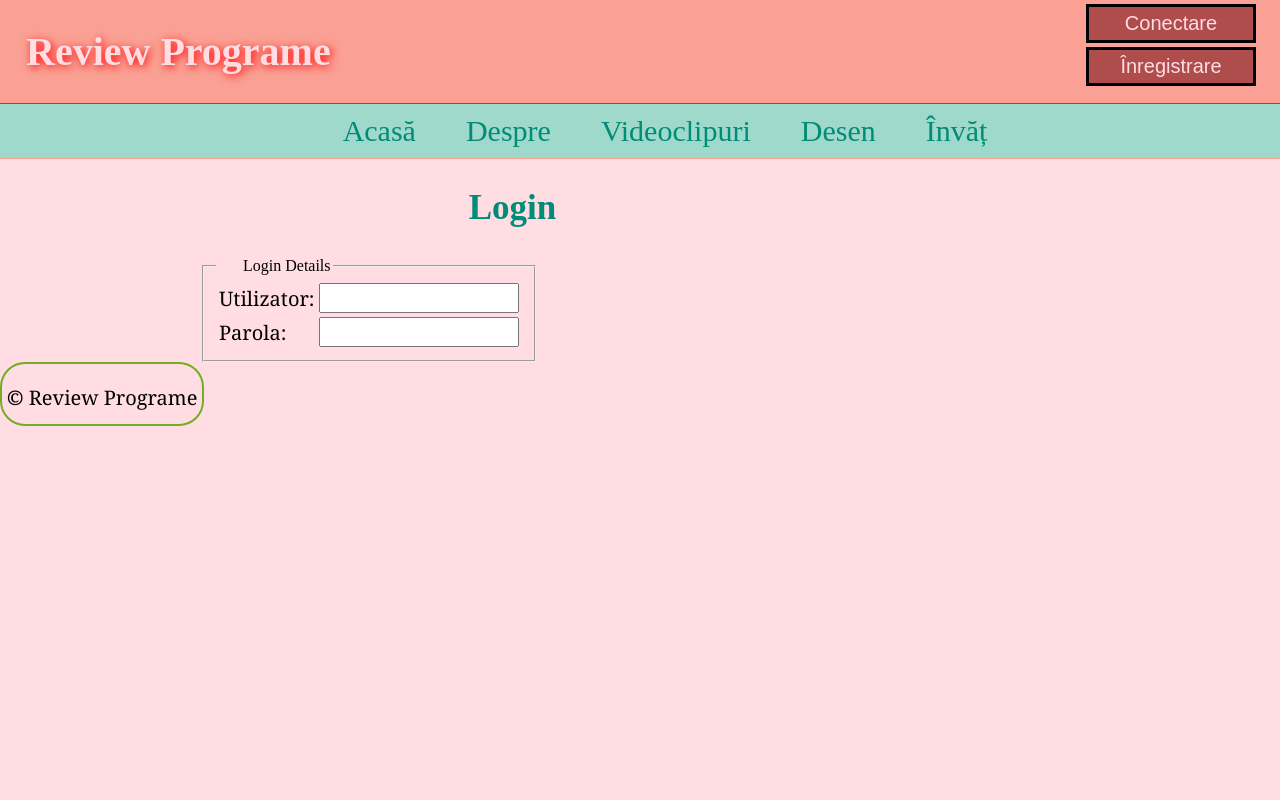
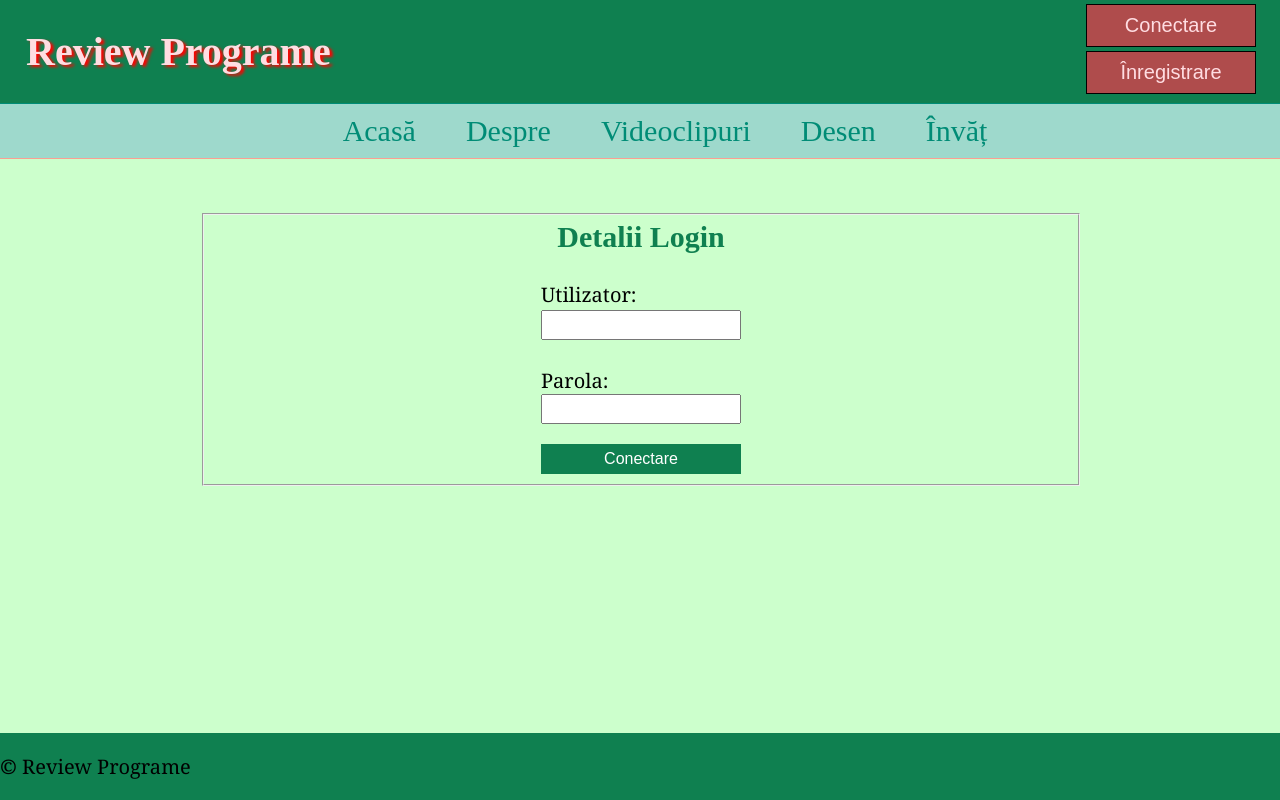
Before and after one commit to raducornea/Review-Programe, a plain HTML site: page continut/index.html in a window 1280 px wide. Both pictures are taken after a click on the button "Conectare". Drawn offline with Linux system fonts and the light colour scheme.

Commit message:
Infrumusetat site

```diff
--- a/continut/css/stil.css
+++ b/continut/css/stil.css
@@ -1,11 +1,36 @@
 html, head, body {
     /* important to add margin for body too... */
     margin: 0px;
-    background-color: #FFDDE2;
+    background-color: #CCFFCC;
 }
 
+/*pentru a face frumos cu footer-ul sa fie jos*/
+body {
+    margin: 0;
+}
+
+.container {
+    display: flex;
+    flex-direction: column;
+    min-height: 100vh;
+}
+
+.header {
+    background-color: #FFCCCC;
+}
+
+.content {
+    background-color: #CCFFCC;
+}
+
+.footer {
+    background-color: #0f8050;
+    margin-top: auto;
+}
+/*pentru a face frumos cu footer-ul sa fie jos*/
+
 header {
-    background-color: #FAA094;
+    background-color: #0f8050;
     padding: 1px;
     font-size: 30px;
 }
@@ -14,7 +39,7 @@ header > h1 {
     text-align: left;
     text-indent: 25px;
     color: #FFDDE2;
-    text-shadow: 2px 2px 8px #FF0000;
+    text-shadow: 3px 2px 3px #FF0000;
 }
 
 .login_register {
@@ -27,9 +52,9 @@ header > h1 {
 
 .login_register td > div > button {
     background-color: #af4c4c; /* Green */
-    border: 3px solid black;
+    border: 1px solid black;
     color: #FFDDE2;
-    padding: 5px;
+    padding: 9px;
     text-align: center;
     text-decoration: none;
     display: inline-block;
@@ -76,14 +101,13 @@ h1 {
 
 main {
     margin-left: 200px;
-    width: 600px;
+    margin-right: 200px;
 }
 
 main > h2 {
     color: #008C76;
     text-align: center;
     font-size: 35px;
-
 }
 
 main > h3 > a {
@@ -112,16 +136,6 @@ p::first-letter {
     font-weight: bold;
 }
 
-footer {
-    /*CSS3 element for radius*/
-    border-radius: 25px;
-    border: 2px solid #73AD21;
-    width: 200px;
-    height: 60px;
-
-    text-align: center;
-}
-
 /*labels*/
 label {
     font-size: 20px;
@@ -142,6 +156,14 @@ input[type=text] {
     height: 30px;
 }
 input[type=password] {
+    width: 200px;
+    height: 30px;
+}
+input[type=email] {
+    width: 200px;
+    height: 30px;
+}
+input[type=tel] {
     width: 200px;
     height: 30px;
 }
@@ -170,3 +192,28 @@ a, button {
 fieldset {
     width: 300px;
 }
+
+/* for login container details */
+div.container_login {
+    margin-left: 325px;
+    margin-right: 325px;
+}
+
+div.container_login > legend {
+    text-align: center;
+    color: #0f8050;
+    font-weight: bold;
+    font-size: 30px;
+}
+
+#LOGIN_BUTTON{
+    background-color: #0f8050;
+    width: 200px;
+    height: 30px;
+}
+
+/* for register container details */
+div.container_inregistrare {
+    margin-left: 250px;
+    margin-right: 250px;
+}
--- a/continut/index.html
+++ b/continut/index.html
@@ -1,11 +1,14 @@
 <!DOCTYPE html/>
 <html lang="ro">
+    <div class="container">
         <head>
             <link rel="stylesheet" type="text/css" href="css/stil.css"/>
             <script src="js/script.js"></script>
             <title>Home</title>
         </head>
-    <body>
+
+        <body onload="schimbaContinut('acasa')">
+            <div class="header">
                 <header>
                     <table class="login_register">
                         <tr>
@@ -19,7 +22,9 @@
                     </table>
                     <h1>Review Programe</h1>
                 </header>
+            </div>
 
+            <div class="nav">
                 <nav>
                     <a onclick="schimbaContinut('acasa')">Acasă</a>
                     <a onclick="schimbaContinut('despre')">Despre</a>
@@ -27,11 +32,18 @@
                     <a onclick="schimbaContinut('desen')">Desen</a>
                     <a onclick="schimbaContinut('invat')">Învăț</a>
                 </nav>
+            </div>
 
+            <div class="content">
                 <main id="continut"></main>
+            </div>
 
+            <div class="footer">
                 <footer>
                     <p>&copy; Review Programe</p>
                 </footer>
+            </div>
+
         </body>
+    </div>
 </html>
--- a/continut/login.html
+++ b/continut/login.html
@@ -1,16 +1,19 @@
-<h2>Login</h2>
+<br>
+<br>
+<br>
 
 <fieldset>
-    <legend>Login Details</legend>
-    <table>
-        <tr>
-            <td><label id="login_user">Utilizator:</label></td>
-            <td><input type="text"></td>
-        </tr>
+    <div class="container_login">
+        <legend>Detalii Login</legend>
+        <table>
+            <tr><label id="login_user"></br>Utilizator:</label></tr>
+            <tr><input type="text"></tr>
 
-        <tr>
-            <td><label id="login_password">Parola:</label></td>
-            <td><input type="password"></td>
-        </tr>
-    </table>
+            <tr><label id="login_password"></br></br>Parola:</label></tr>
+            <tr><input type="password"></tr>
+
+            <tr><p></p></tr>
+            <tr><button type="login_button" id="LOGIN_BUTTON">Conectare</button></tr>
+        </table>
+    </div>
 </fieldset>
```
Also changed, not shown: continut/inregistreaza.html (+25 -18 lines). Lines whose indentation alone changed are shown as unchanged.
